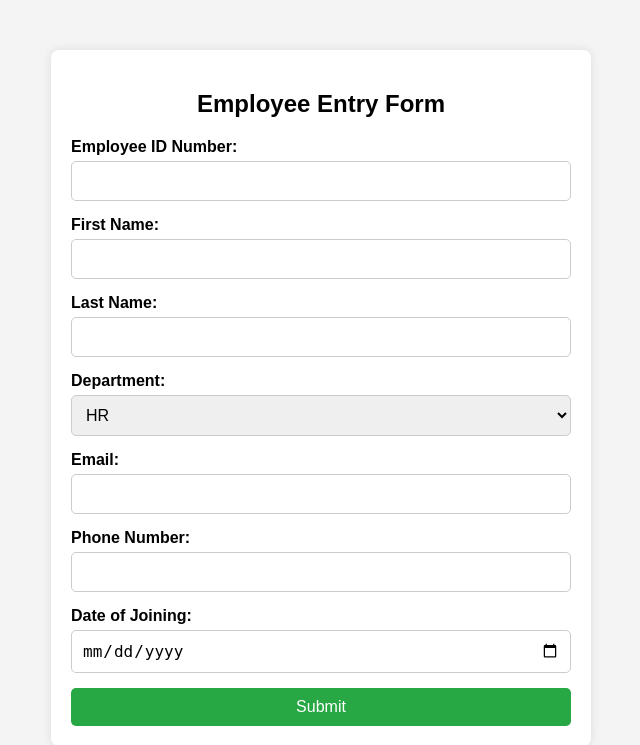
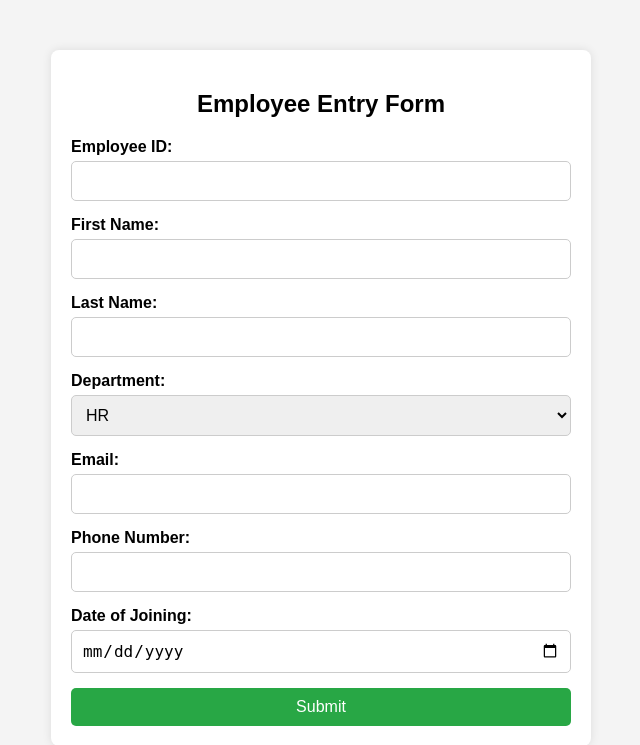
Before and after one commit to AreebaAdil-OSOL/employee-entry-form-web-app, a Flask app: page / in a window 1280 px wide. Shown: the top 745 px of the page, without its empty margins (319-959 px from the left). Run offline with Flask 3, Linux system fonts and the light colour scheme.

Commit message:
Update form.html

```diff
--- a/templates/form.html
+++ b/templates/form.html
@@ -3,14 +3,14 @@
 <head>
     <meta charset="UTF-8">
     <meta name="viewport" content="width=device-width, initial-scale=1.0">
-
+    <title>Employee Entry Form</title>
     <link rel="stylesheet" href="{{ url_for('static', filename='styles.css') }}">
 </head>
 <body>
     <div class="container">
         <h2>Employee Entry Form</h2>
         <form action="{{ url_for('submit_form') }}" method="POST">
-            <label for="empID">Employee ID Number:</label>
+            <label for="empID">Employee ID: </label>
             <input type="text" id="empID" name="employee_id" required>
 
             <label for="firstName">First Name:</label>
```
